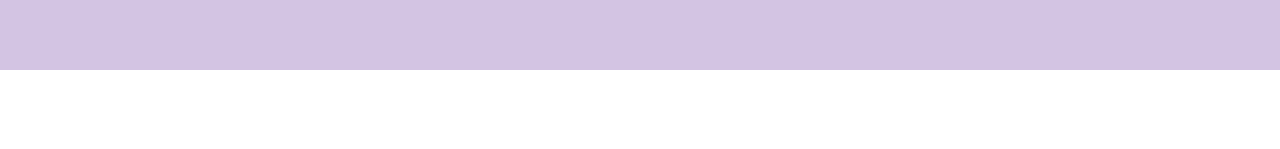
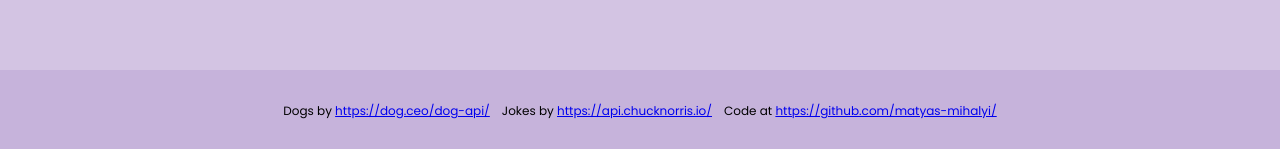
Before and after one commit to matyas-mihalyi/dogs-telling-chuck-norris-jokes, an Angular app: page / in a window 1280 px wide. Shown: the part 730-879 px from the top of the page. Before the commit the page ends 800 px from the top, so only its background shows below. Built offline with nearby package versions, Linux system fonts and the light colour scheme; no server answers.

Commit message:
feat: add footer

```diff
--- a/src/index.html
+++ b/src/index.html
@@ -9,5 +9,18 @@
 </head>
 <body>
   <app-root></app-root>
+  <footer>
+    <ul>
+      <li>
+        Dogs by <a href="https://dog.ceo/dog-api/">https://dog.ceo/dog-api/</a>
+      </li>
+      <li>
+        Jokes by <a href="https://api.chucknorris.io/">https://api.chucknorris.io/</a>
+      </li>
+      <li>
+        Code at <a href="https://github.com/matyas-mihalyi/dogs-telling-chuck-norris-jokes">https://github.com/matyas-mihalyi/</a>
+      </li>
+    </ul>
+  </footer>
 </body>
 </html>
--- a/src/styles.sass
+++ b/src/styles.sass
@@ -22,3 +22,15 @@ button
 
   @include for-tablet-landscape-up
     font-size: 1.75rem
+
+footer
+  padding: 2rem 1.5rem
+  background-color: darken($thistle-color, 5%)
+
+  ul
+    list-style-type: none
+    font-size: 0.75rem
+    display: flex
+    justify-content: center
+    flex-wrap: wrap
+    gap: 0.75rem
```
